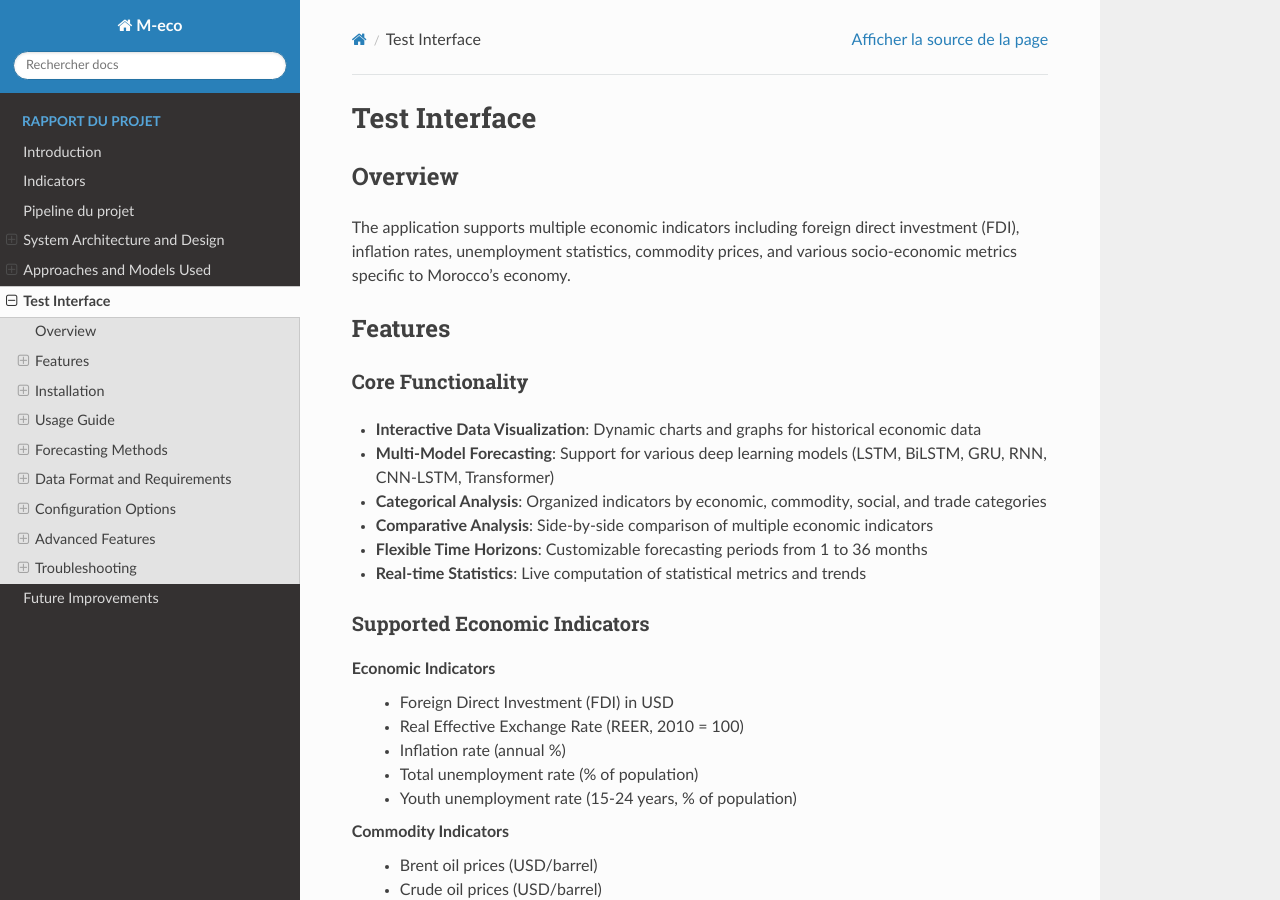
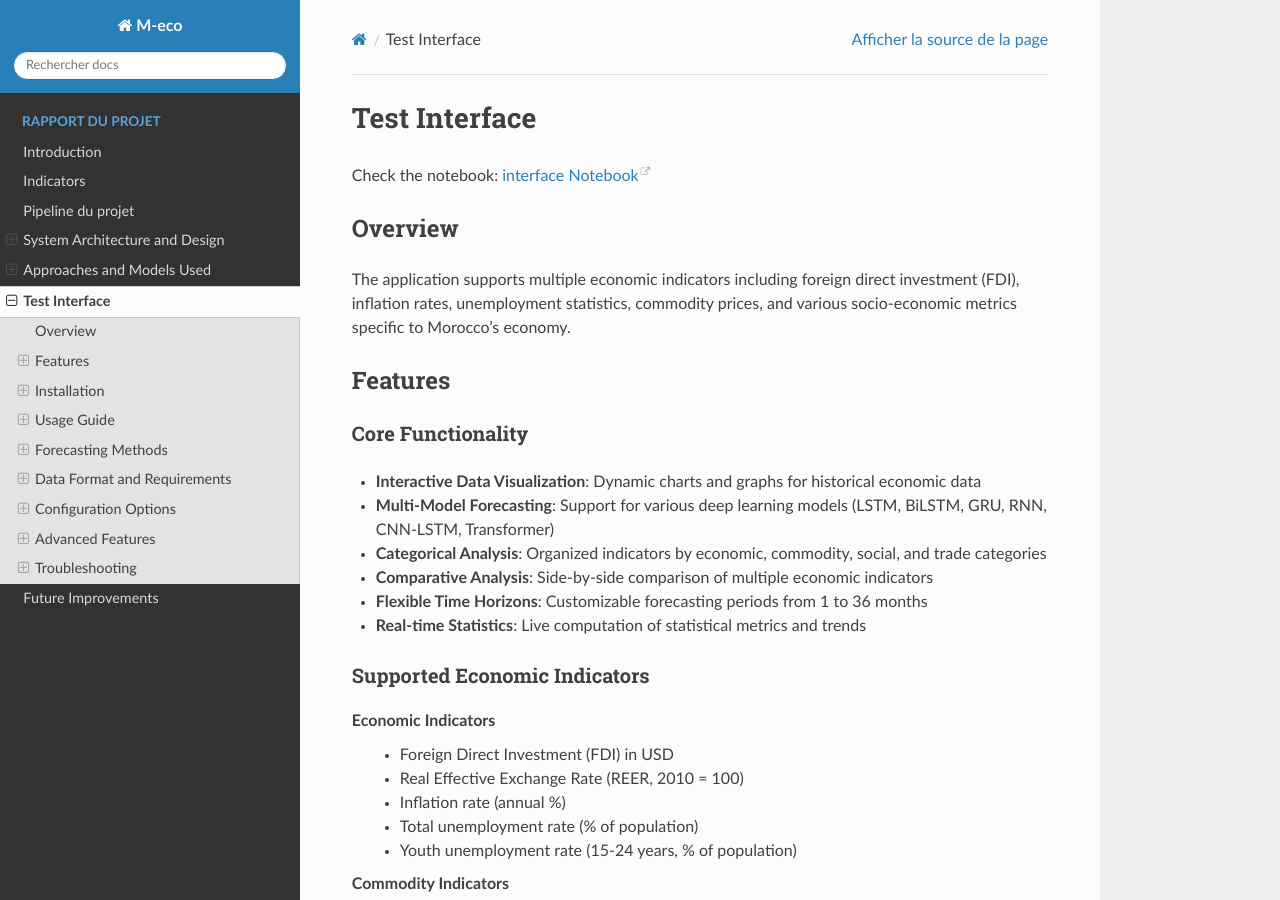
Before and after one commit to med-reda-nk/M_eco, a Sphinx documentation site: the page built from Documentation/interface.rst, in a window 1280 px wide and 900 px high. Built offline with Sphinx 7.4.7 and the Read the Docs theme 3.1.0, drawn with Linux system fonts in a browser that asks for light colours.

Commit message:
Update interface.rst

```diff
--- a/Documentation/interface.rst
+++ b/Documentation/interface.rst
@@ -2,6 +2,7 @@
 Test Interface
 ================================
 
+Check the notebook: `interface Notebook <../Notebooks/streamlit_app_simple.ipynb>`_
 
 Overview
 ========
```
